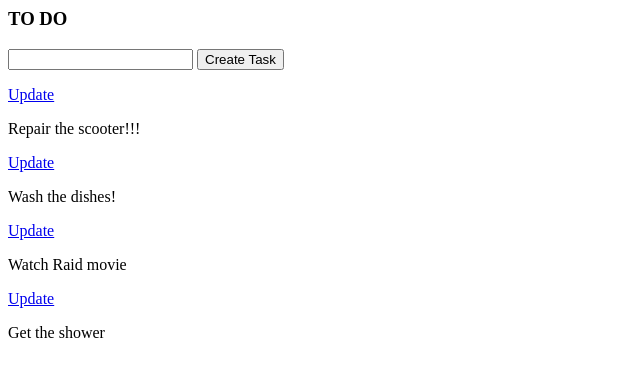
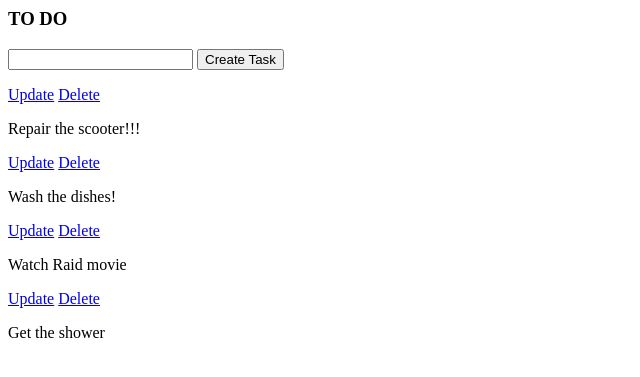
Before and after one commit to ivan100kg/todo, a Django app: page / in a window 1280 px wide. Shown: the top 377 px of the page, without its empty margins (0-640 px from the left). Run offline with Django 3.2, Linux system fonts and the light colour scheme; data comes from the database, SQL or seed files in the repository; both versions use the stored data as it was after the commit.

Commit message:
Add delete button

```diff
--- a/tasks/templates/tasks/list.html
+++ b/tasks/templates/tasks/list.html
@@ -7,6 +7,7 @@
 {% for task in tasks %}
 <div>
     <a href="{% url 'update_task' task.id %}">Update</a>
+    <a href="{% url 'delete_task' task.id %}">Delete</a>
     <p>{{ task }}</p>
 </div>
 {% endfor %}
--- a/tasks/urls.py
+++ b/tasks/urls.py
@@ -3,5 +3,7 @@ from . import views
 
 urlpatterns = [
     path('', views.index, name='home'),
-    path('update_task/<str:pk>/', views.updateTask, name='update_task')
+    path('update_task/<str:pk>/', views.updateTask, name='update_task'),
+    path('delete_task/<str:pk>/', views.deleteTask, name='delete_task'),
+
 ]
--- a/tasks/views.py
+++ b/tasks/views.py
@@ -25,3 +25,13 @@ def updateTask(request, pk):
         return redirect('/')  # редирект
     context = {'form': form}
     return render(request, 'tasks/update_task.html', context)
+
+
+def deleteTask(request, pk):
+    task = Task.objects.get(pk=pk)
+    # form = TaskForm(instance=task)
+    if request.method == 'POST':
+        task.delete()
+        return redirect('/')  # редирект
+    context = {'task': task}
+    return render(request, 'tasks/delete.html', context)
```
Also changed, not shown: tasks/templates/tasks/delete.html (added, +7 -0 lines), db.sqlite3.
